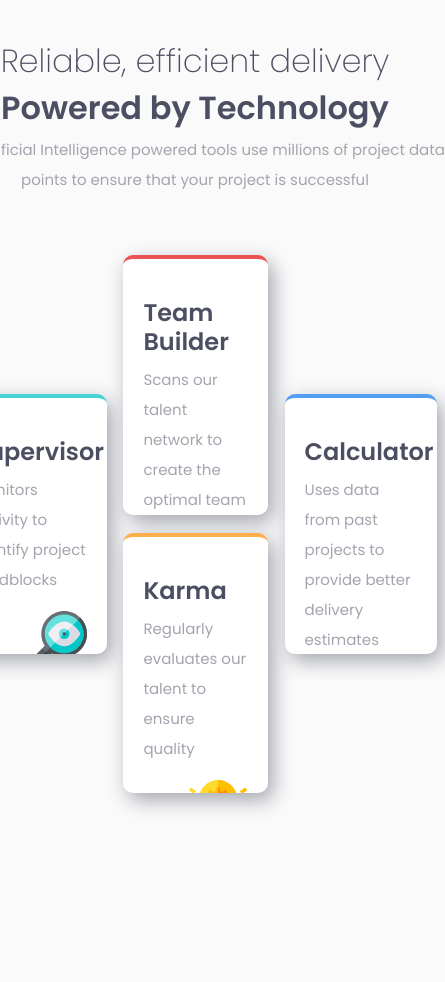
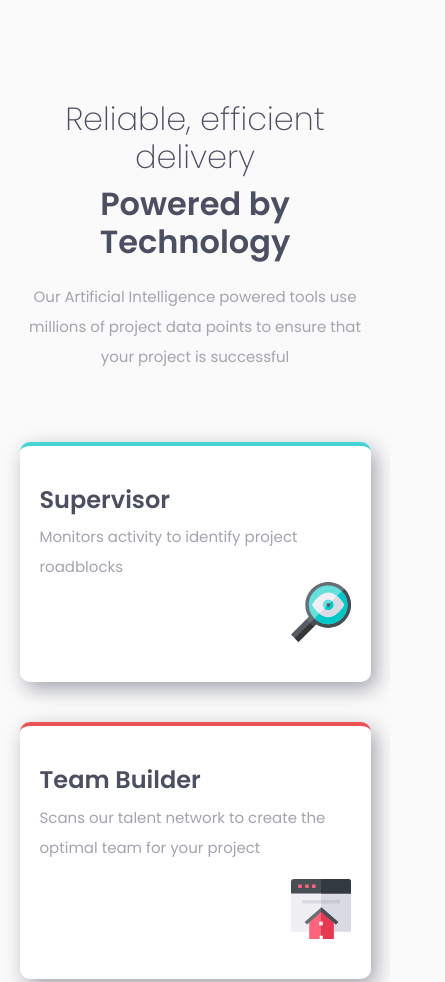
Before and after one commit to Pulkit-Sanan/four-card-feature-section-master, a plain HTML site: page index.html in a window 390 px wide. Shown: the top 982 px of the page, 445 px wide, since content can reach past the window. Before the commit the page ends 844 px from the top, so only its background shows below. Drawn offline with nearby package versions, Linux system fonts and the light colour scheme.

Commit message:
complete responsive

```diff
--- a/css/styles.css
+++ b/css/styles.css
@@ -28,6 +28,15 @@ body {
     font-size: 2rem;
 }
 
+.margin {
+    margin-bottom: 20px;
+}
+
+.main-text {
+    padding: 0;
+    margin: 0;
+}
+
 .sub-head {
     font-size: 1.5rem;
 }
@@ -42,7 +51,6 @@ body {
     flex-wrap: wrap;
     height: 90vh;
     width: 1080px;
-    justify-content: space-between;
 }
 
 /* COMBINED */
@@ -97,6 +105,14 @@ body {
     box-shadow: 5px 7px 20px hsl(229, 6%, 66%);
 }
 
+.card-img {
+    height: 60px;
+    width: auto;
+    position: relative;
+    float: right;
+}
+
+/* TOP BORDERS for feature cards */
 .f1,
 .f2,
 .f3,
@@ -117,12 +133,38 @@ body {
 }
 
 .f4 {
-    border-color:hsl(212, 86%, 64%);
+    border-color: hsl(212, 86%, 64%);
 }
 
-.card-img {
-    height: 60px;
-    width: auto;
-    position: relative;
-    float: right;
+
+@media(max-width : 768px) {
+
+    .back,
+    .deck,
+    .content,
+    .left,
+    .right,
+    .mid,
+    .feature {
+        height: max-content;
+        display: block;
+        width: 100%;
+    }
+
+    .content{
+        padding: 50px 0;
+    }
+
+    .deck{
+        padding: 20px 5vw;
+    }
+
+    .justify{
+        margin: 50px 5vw;
+    }
+
+    .feature{
+        margin-bottom: 40px;        ]
+    }
+
 }
--- a/index.html
+++ b/index.html
@@ -35,8 +35,8 @@
       <div class="text">
         <div class="justify">
           <h1 class="main-head hd light">Reliable, efficient delivery</h1>
-          <h1 class="main-head hd dark">Powered by Technology</h1>
-          <p> Our Artificial Intelligence powered tools use millions of project data points
+          <h1 class="main-head hd dark margin">Powered by Technology</h1>
+          <p class="main-text"> Our Artificial Intelligence powered tools use millions of project data points
             to ensure that your project is successful
           </p>
         </div>
@@ -46,7 +46,7 @@
         <div class="left">
           <div class="f1 feature">
             <h2 class="sub-head hd dark">Supervisor</h2>
-            <p>Monitors activity to identify project roadblocks</p>
+            <p class="main-text">Monitors activity to identify project roadblocks</p>
             <img class="card-img" src="images/icon-supervisor.svg" alt="Supervisor">
           </div>
         </div>
```
